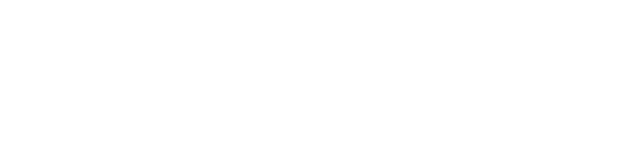
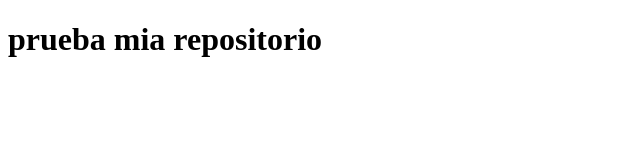
Before and after one commit to Carlos-clm/Portafolio, a plain HTML site: page index.html in a window 1280 px wide. Shown: the whole page, without its empty margins (0-640 px from the left). Drawn offline with Linux system fonts and the light colour scheme.

Commit message:
agregando con h1

```diff
--- a/index.html
+++ b/index.html
@@ -7,6 +7,7 @@
     <title>Portafolio</title>
 </head>
 <body>
+    <h1>prueba mia repositorio</h1>
 
 
 
```
